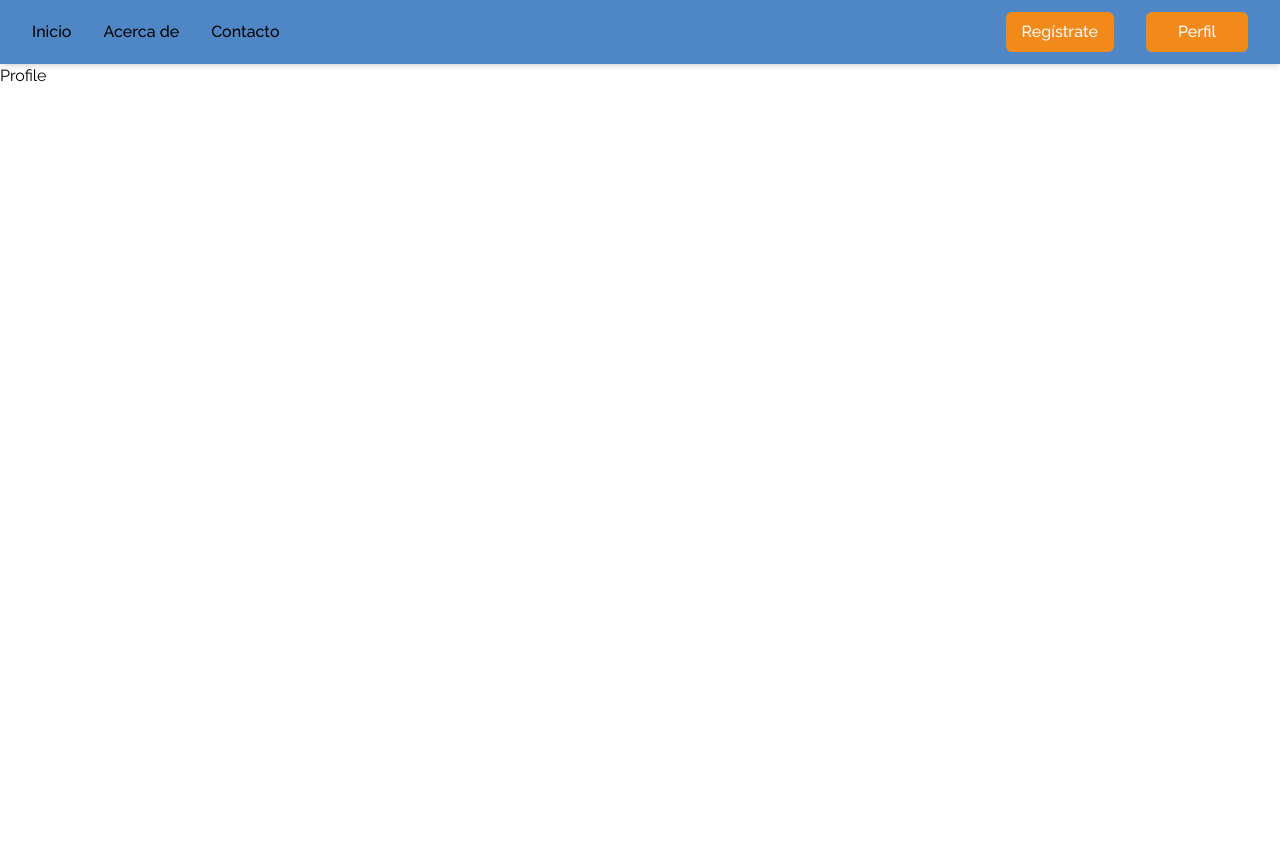
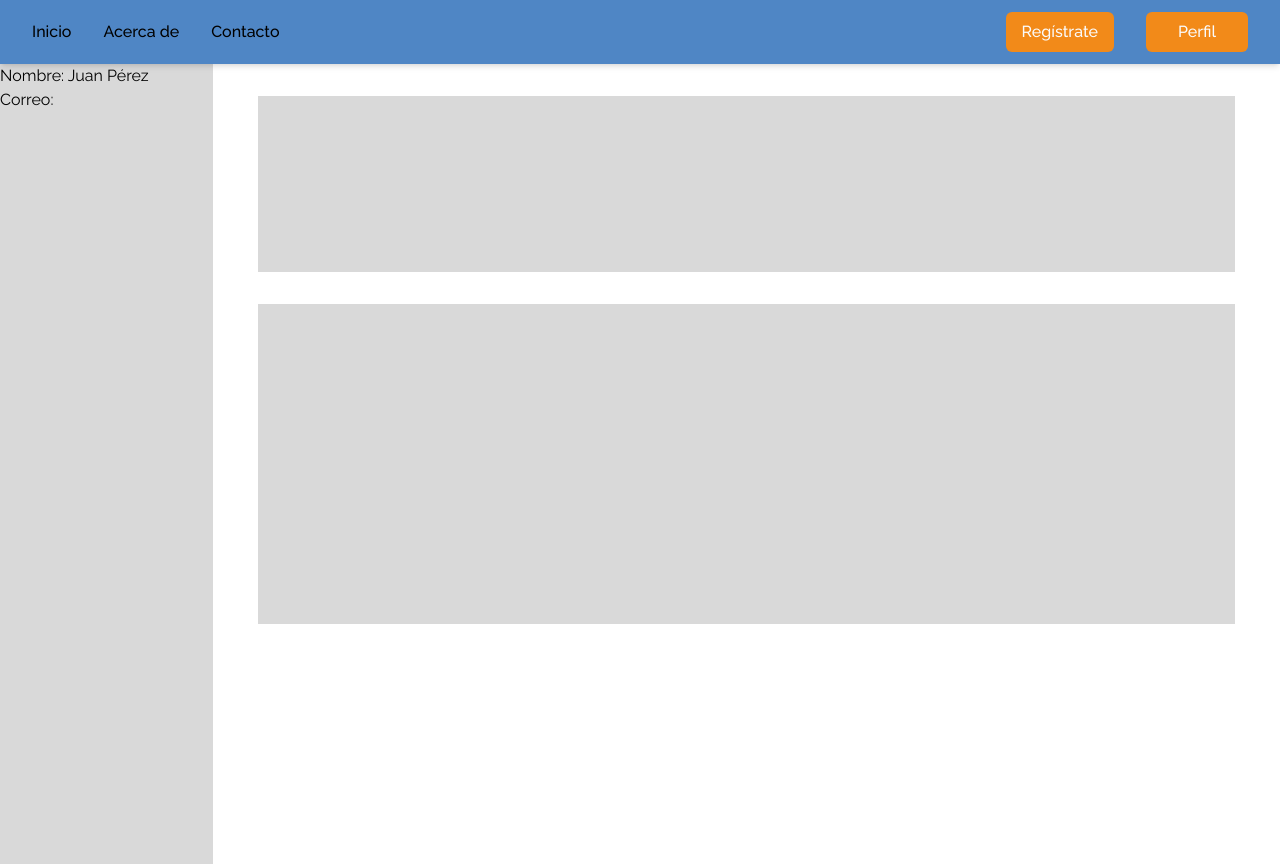
Before and after one commit to w1sec0d/ciclomart_frontend, a React (Vite) app: page /profile in a window 1280 px wide. Before the commit the page ends 800 px from the top, so only its background shows below. Built offline with nearby package versions, Linux system fonts and the light colour scheme; no server answers.

Commit message:
Initialize initial distribution

```diff
--- a/src/pages/Profile.jsx
+++ b/src/pages/Profile.jsx
@@ -1,8 +1,21 @@
 const Profile = () => {
   return (
-    <div>
-      <h1>Profile</h1>
-    </div>
+    <section className="flex flex-row h-screen">
+      {/* Side Bar */}
+
+      <div className="bg-lgray w-1/6 h-full">
+        <ul>
+          <li>Nombre: Juan Pérez</li>
+          <li>Correo:</li>
+        </ul>
+      </div>
+
+      {/* Information */}
+      <div className="flex flex-col w-5/6 h-full">
+        <div className="mt-8 mx-[45px] bg-lgray h-44 w-auto"></div>
+        <div className="mt-8 mx-[45px] bg-lgray h-80 w-auto"></div>
+      </div>
+    </section>
   )
 }
 export default Profile
--- a/tailwind.config.js
+++ b/tailwind.config.js
@@ -9,6 +9,7 @@ export default {
         tertiary: '#F28A19',
         black: '#000000',
         gray: '#212121',
+        lgray: '#D9D9D9',
         white: '#FBFBFB',
       },
       fontFamily: {
```
